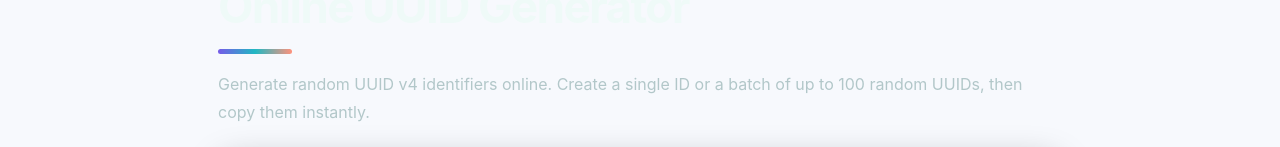
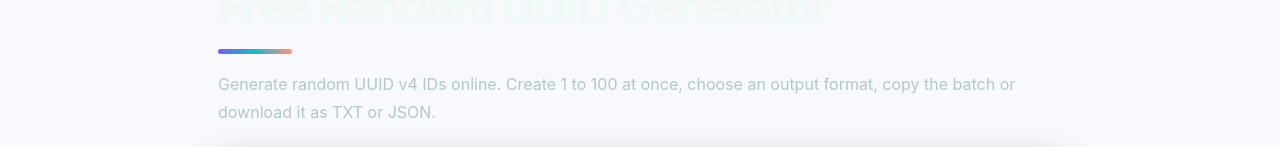
Before and after one commit to ya6331856-cpu/pic-to-spec, a Next.js app: page /uuid-generator in a window 1280 px wide. Shown: the part 432-579 px from the top of the page. Built offline with nearby package versions, Linux system fonts and the light colour scheme; no server answers.

Commit message:
Align UUID page heading and lead with its expanded generator features

```diff
--- a/components/DeveloperTool.tsx
+++ b/components/DeveloperTool.tsx
@@ -8,7 +8,7 @@ type Kind = "url-encoder-decoder" | "csv-json-converter" | "uuid-generator";
 const details: Record<Kind,{title:string;description:string}> = {
  "url-encoder-decoder": {title:"URL Encoder and Decoder",description:"Encode special characters for URLs or decode percent-encoded text. Choose full URL or URL component mode."},
  "csv-json-converter": {title:"CSV to JSON Converter",description:"Convert CSV rows into JSON objects or turn JSON arrays into CSV. Supports quoted commas, quotes and line breaks."},
- "uuid-generator": {title:"Online UUID Generator",description:"Generate random UUID v4 identifiers online. Create a single ID or a batch of up to 100 random UUIDs, then copy them instantly."}
+ "uuid-generator": {title:"Free Random UUID Generator",description:"Generate random UUID v4 IDs online. Create 1 to 100 at once, choose an output format, copy the batch or download it as TXT or JSON."}
 };
 const guides:Record<Kind,{example:string;steps:string[];tips:string[];caveat:string}> = {
  "url-encoder-decoder":{
```
